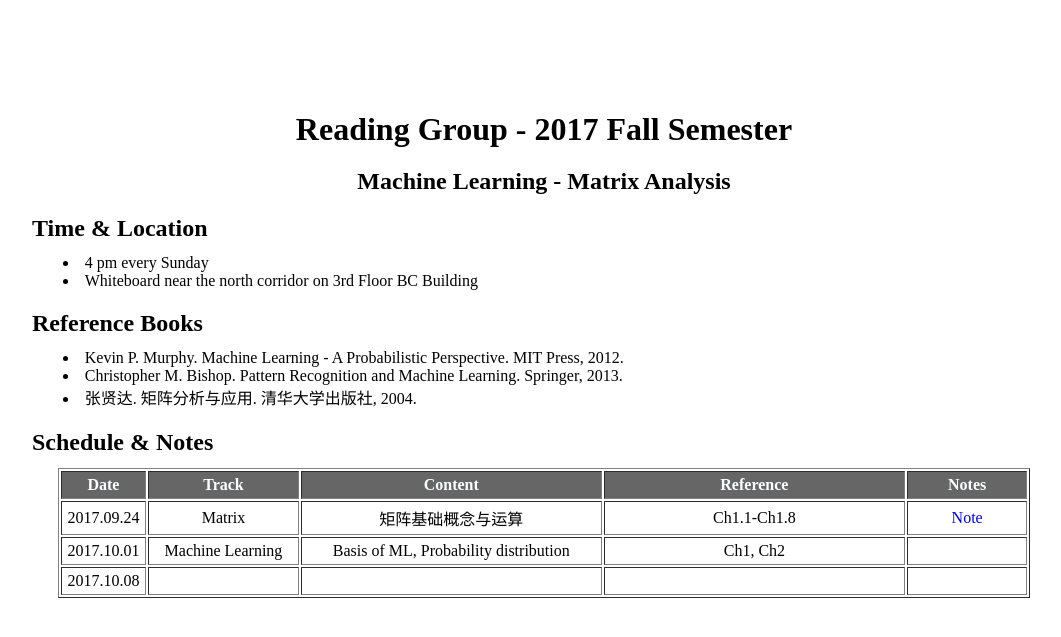
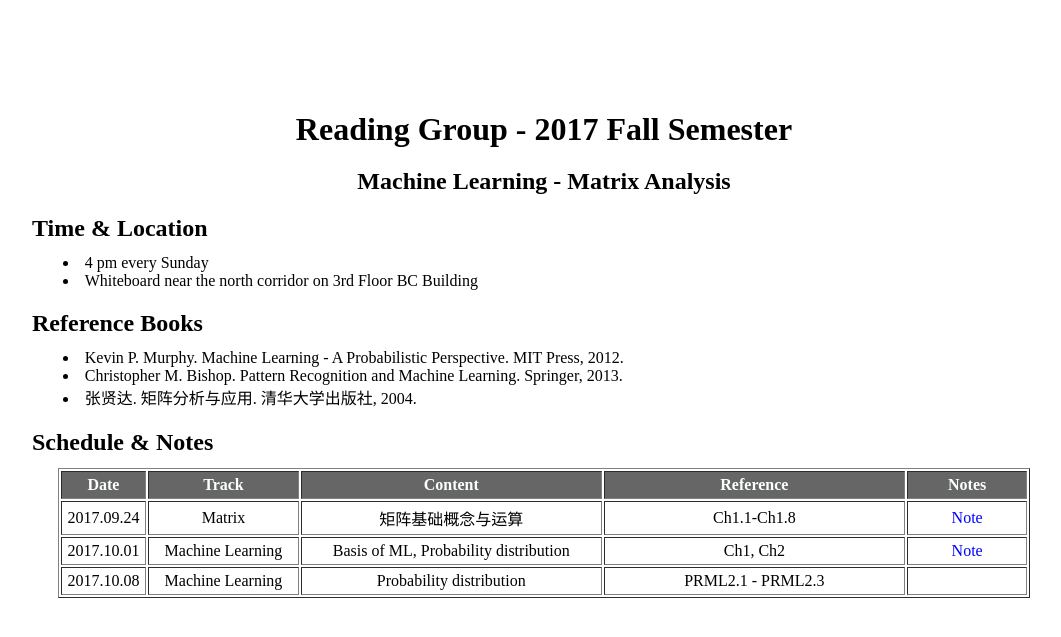
Before and after one commit to cheerml/reading, a Jekyll site: the page built from index.html, in a window 1280 px wide. Shown: the top 637 px of the page, without its empty margins (96-1157 px from the left). Built offline with Jekyll 4.4.1, drawn with Linux system fonts in a browser that asks for light colours.

Commit message:
update 1003

```diff
--- a/_data/notes.yml
+++ b/_data/notes.yml
@@ -10,11 +10,11 @@
   track: Machine Learning
   content: Basis of ML, Probability distribution
   reference: Ch1, Ch2
-  url:
+  url: /doc/Probability1.pdf
 
 -
   date: 2017.10.08
-  track:
-  content:
-  reference:
+  track: Machine Learning
+  content: Probability distribution
+  reference: PRML2.1 - PRML2.3
   url:
```
Also changed, not shown: 1 other file.
